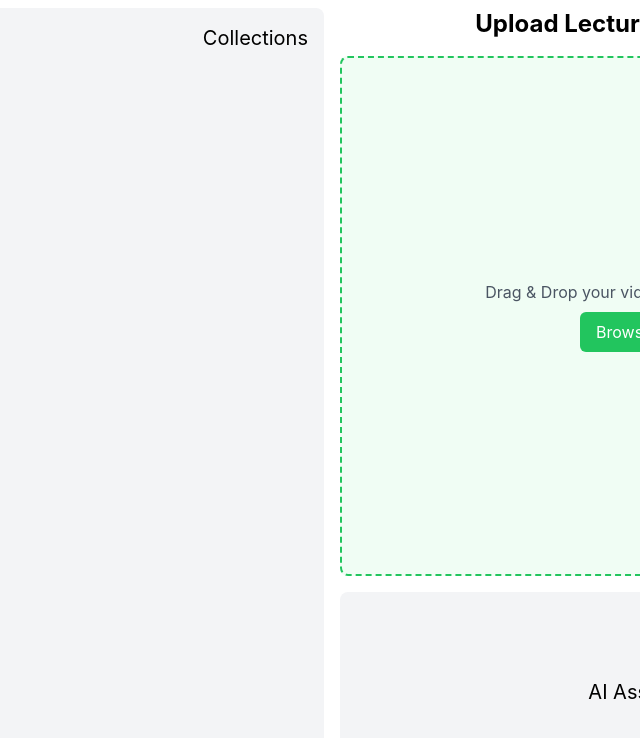
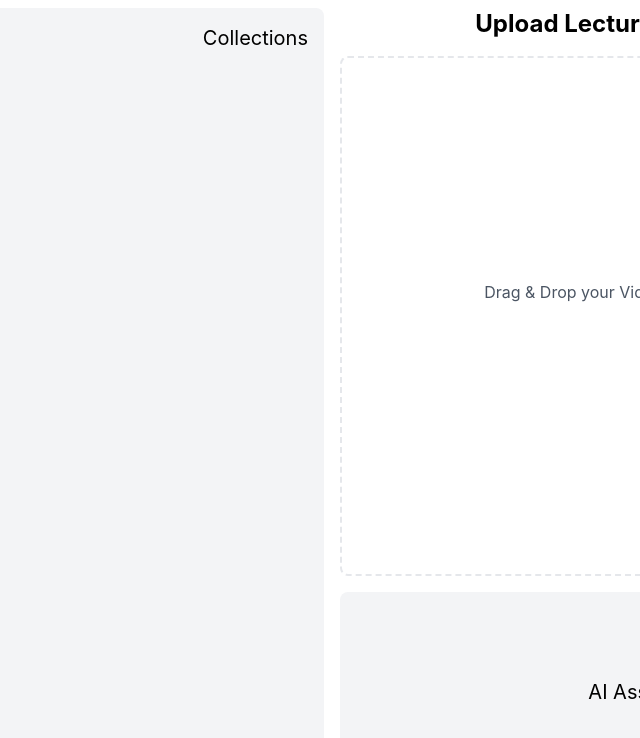
Before and after one commit to 0123meir/SegMentor, a React (Vite) app in the folder frontend/: page / in a window 1280 px wide. Shown: the top 738 px of the page, without its empty margins (640-1280 px from the left). Built offline with nearby package versions, Linux system fonts and the light colour scheme.

Commit message:
Created Generic upload video and audio components before video player

```diff
--- a/frontend/src/App.tsx
+++ b/frontend/src/App.tsx
@@ -1,16 +1,12 @@
-import { useState } from "react";
-import { Accept, useDropzone } from "react-dropzone";
 import { AIAssistant } from "@/components/AIAssistant";
 import { Collections } from "@/components/Collections";
-import FileDropZone from "./components/FileDropZone";
+import LecturePlayer from "@/components/LecturePlayer";
 
 const App = () => {
-
-
   return (
     <div className="flex h-screen">
       <div className="flex flex-col flex-grow">
-       <FileDropZone/>
+       <LecturePlayer/>
 
         <AIAssistant/>
       </div>
--- a/frontend/src/components/FileDropZone.tsx
+++ b/frontend/src/components/FileDropZone.tsx
@@ -1,82 +1,35 @@
-import { useState } from "react";
-import { Accept, useDropzone } from "react-dropzone";
+import { DropzoneOptions, useDropzone } from 'react-dropzone';
+interface FileDropZoneProps {
+    dropZoneOptions: DropzoneOptions
+}
 
-const FileDropZone = () => {
-  const [videoFile, setVideoFile] = useState<File | null>(null); // Store video file
-  const [audioFile, setAudioFile] = useState<File | null>(null); // Store audio file
-  const [videoUrl, setVideoUrl] = useState<string | undefined>(undefined); // Store video URL
-  const [_audioUrl, setAudioUrl] = useState<string | undefined>(undefined); // Store audio URL
+const FileDropZone = (props: FileDropZoneProps) => {
+    const { getRootProps, getInputProps } = useDropzone(props.dropZoneOptions);
+    const fileExtentions = Object.values(props.dropZoneOptions.accept ?? {});
+    const fileFormats = Object.keys(props.dropZoneOptions.accept ?? {});
 
-  // Handle file drop or manual upload
-  const handleFileUpload = (acceptedFiles: File[]) => {
-    const file = acceptedFiles[0];
-
-    if (file.type.startsWith("video/") && !videoFile) {
-      setVideoFile(file);
-      setVideoUrl(URL.createObjectURL(file));
-    } else if (file.type.startsWith("audio/") && videoFile && !audioFile) {
-      setAudioFile(file);
-      setAudioUrl(URL.createObjectURL(file));
-    }
-  };
-
-  const { getRootProps, getInputProps } = useDropzone({
-    onDrop: handleFileUpload,
-    accept: "video/mp4, audio/mp3" as unknown as Accept
-  });
+    const color = fileFormats[0].startsWith("video/") ? 'green' : 'blue'
+    const label = fileFormats[0].startsWith("video/") ? 'Video': 'Audio'
 
   return (
-    <div className="flex flex-col flex-grow m-2">
-      {!videoFile && (
     <div className="flex flex-col text-center flex-grow">
-          <h1 className="text-2xl font-bold mb-4">Upload Lecture Video (.mp4)</h1>
+    <h1 className="text-2xl font-bold mb-4"> {`Upload Lecture ${label} (${fileExtentions[0] ?? 'any media type'})`}</h1>
     <div
       {...getRootProps({
         className:
-                "upload-area border-2 border-dashed border-green-500 p-10 bg-green-50 text-center rounded-lg cursor-pointer transition hover:bg-green-100 content-center flex-grow",
+          `upload-area border-2 border-dashed border-${color}-500 p-10 bg-${color}-50 text-center rounded-lg cursor-pointer transition hover:bg-${color}-100 content-center flex-grow`,
       })}
     >
       <input {...getInputProps()} />
       <p className="mb-2 text-gray-600">
-              Drag & Drop your video file (.mp4) here or
+      {`Drag & Drop your ${label} file (${fileExtentions[0] ?? 'any media type'}) here or`}
       </p>
-            <button className="upload-button px-4 py-2 bg-green-500 text-white rounded-md hover:bg-green-600">
+      <button className={`upload-button px-4 py-2 bg-${color}-500 text-white rounded-md hover:bg-${color}-600`}>
         Browse Files
       </button>
     </div>
   </div>
-      )}
+  )
+}
 
-      {videoFile && !audioFile && (
-        <div className="flex-grow flex flex-col text-center">
-          <h1 className="text-2xl font-bold mb-4">Upload Lecture Audio (.mp3)</h1>
-          <div
-            {...getRootProps({
-              className:
-                "upload-area border-2 border-dashed border-blue-500 p-10 bg-blue-50 text-center rounded-lg cursor-pointer transition hover:bg-blue-100 content-center flex-grow",
-            })}
-          >
-            <input {...getInputProps()} />
-            <p className="mb-2 text-gray-600">
-              Drag & Drop your audio file (.mp3) here or
-            </p>
-            <button className="upload-button px-4 py-2 bg-blue-500 text-white rounded-md hover:bg-blue-600">
-              Browse Files
-            </button>
-          </div>
-        </div>
-      )}
-
-      {videoFile && audioFile && (
-        <div className="video-player mb-4">
-          <video className="w-full rounded-md" controls>
-            <source src={videoUrl} type="video/mp4" />
-            Your browser does not support the video tag.
-          </video>
-        </div>
-      )}
-    </div>
-  );
-};
-
-export default FileDropZone;
+export default FileDropZone
--- /dev/null
+++ b/frontend/src/components/LecturePlayer.tsx
@@ -0,0 +1,48 @@
+import { useState } from "react";
+import { Accept, useDropzone } from "react-dropzone";
+import VideoPlayer from "./VideoPlayer";
+import FileDropZone from "./FileDropZone";
+
+const LecturePlayer = () => {
+  const [videoFile, setVideoFile] = useState<File | null>(null);
+  const [audioFile, setAudioFile] = useState<File | null>(null);
+  const [videoUrl, setVideoUrl] = useState<string | undefined>(undefined);
+  const [_audioUrl, setAudioUrl] = useState<string | undefined>(undefined);
+
+  // Handle file drop or manual upload
+  const handleFileUpload = (acceptedFiles: File[]) => {
+    const file = acceptedFiles[0];
+
+    if (file.type.startsWith("video/") && !videoFile) {
+      setVideoFile(file);
+      setVideoUrl(URL.createObjectURL(file));
+    } else if (file.type.startsWith("audio/") && videoFile && !audioFile) {
+      setAudioFile(file);
+      setAudioUrl(URL.createObjectURL(file));
+    }
+  };
+
+  return (
+    <div className="flex flex-col flex-grow m-2">
+      {!videoFile && (
+        <FileDropZone dropZoneOptions={{
+          accept: {"video/mp4": [".mp4"]},
+          onDrop: handleFileUpload
+        }} />
+      )}
+
+      {videoFile && !audioFile && (
+        <FileDropZone dropZoneOptions={{
+          accept: {"audio/mp3": [".mp3"]},
+          onDrop: handleFileUpload
+        }} />
+      )}
+
+      {videoFile && audioFile && videoUrl && (
+       <VideoPlayer url={videoUrl}/>
+      )}
+    </div>
+  );
+};
+
+export default LecturePlayer;
--- /dev/null
+++ b/frontend/src/components/VideoPlayer.tsx
@@ -0,0 +1,15 @@
+export interface VideoPlayerProps {
+    url: string
+}
+const VideoPlayer = (props: VideoPlayerProps) => {
+  return (
+    <div className="video-player mb-4">
+    <video className="w-full rounded-md" controls>
+      <source src={props.url} type="video/mp4" />
+      Your browser does not support the video tag.
+    </video>
+  </div>
+  )
+}
+
+export default VideoPlayer
```
Lines whose indentation alone changed are shown as unchanged.
